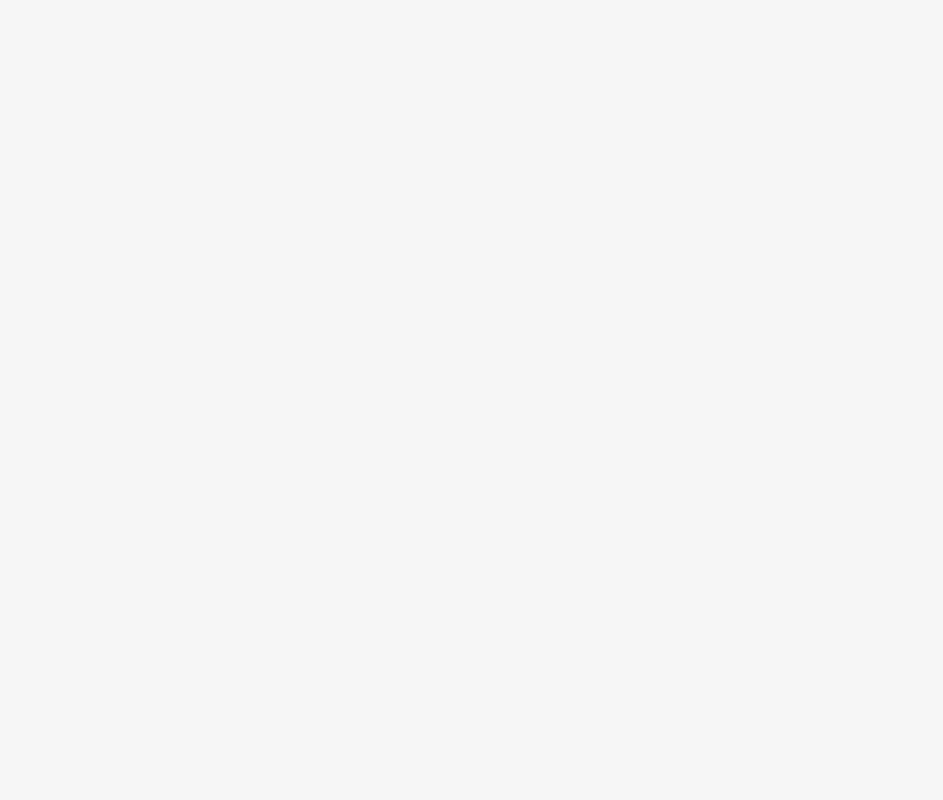
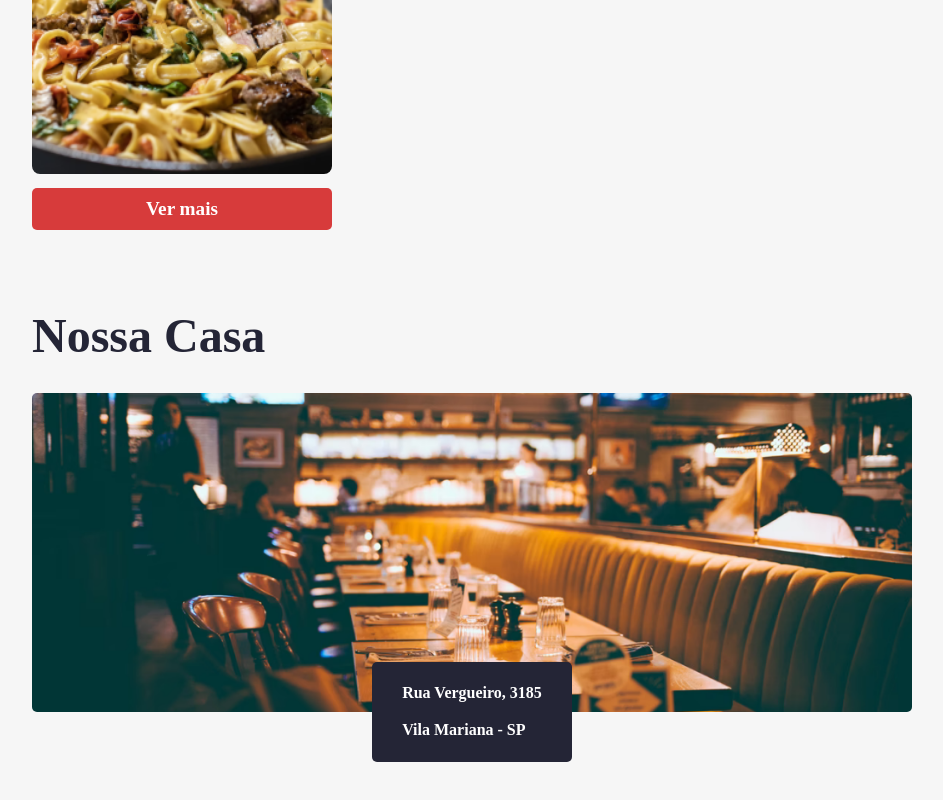
Before and after one commit to Mackenzzy/ts-aluroni, a React (Create React App) app: page / in a window 1280 px wide. Shown: the part 1000-1800 px from the top of the page, without its empty margins (168-1111 px from the left). Before the commit the page ends 944 px from the top, so only its background shows below. Built offline with nearby package versions, Linux system fonts and the light colour scheme; a web font is replaced by a local one.

Commit message:
Finalizando pagina inicial

```diff
--- a/src/pages/Inicio/index.tsx
+++ b/src/pages/Inicio/index.tsx
@@ -1,6 +1,7 @@
 import cardapio from 'data/cardapio.json';
 import styles from './inicio.module.scss';
 import stylesTema from 'styles/Tema.module.scss';
+import nossaCasa from 'assets/nossa_casa.png';
 
 export default function Inicio() {
     let pratosRecomendados = [
@@ -27,6 +28,17 @@
 
                     </div>
                 ))}
+                <div >
+                    <h3 className={stylesTema.titulo}>Nossa Casa</h3>
+                    <div className={styles.nossaCasa}>
+                        <img src={nossaCasa} alt="Casa do Aluroni" />
+                        <div className={styles.nossaCasa__endereco}>
+                            Rua Vergueiro, 3185 <br /><br /> Vila Mariana - SP
+
+                        </div>
+
+                    </div>
+                </div>
 
             </div>
         </section>
--- a/src/pages/Inicio/inicio.module.scss
+++ b/src/pages/Inicio/inicio.module.scss
@@ -4,7 +4,7 @@
 .recomendados {
   border-radius: 2px;
   display: flex;
-  flex-wrap: nowrap;
+  flex-wrap: wrap;
   gap: 30px;
   justify-content: space-between;
 }
--- /dev/null
+++ b/src/pages/Sobre/index.tsx
@@ -0,0 +1,9 @@
+import styles from './Sobre.module.scss'
+
+export default function Sobre() {
+    return (
+        <section>
+            Sobre
+        </section>
+    )
+}
--- a/src/routes.js
+++ b/src/routes.js
@@ -2,6 +2,7 @@
 import Menu from "components/Menu";
 import Cardapio from "pages/Cardapio";
 import Inicio from "pages/Inicio";
+import Sobre from "pages/Sobre";
 import { BrowserRouter as Router, Routes, Route } from "react-router-dom";
 
 export default function AppRouter() {
@@ -13,6 +14,7 @@
                     <Route path='/' element={<Cabecalho/>}>
                         <Route index element={<Inicio/>}/>
                         <Route path='cardapio' element={<Cardapio/>}/>
+                        <Route path='sobre' element={<Sobre/>}/>
                     </Route>
 
 
```
Also changed, not shown: src/assets/nossa_casa.png (added), src/pages/Sobre/Sobre.module.scss (added).
